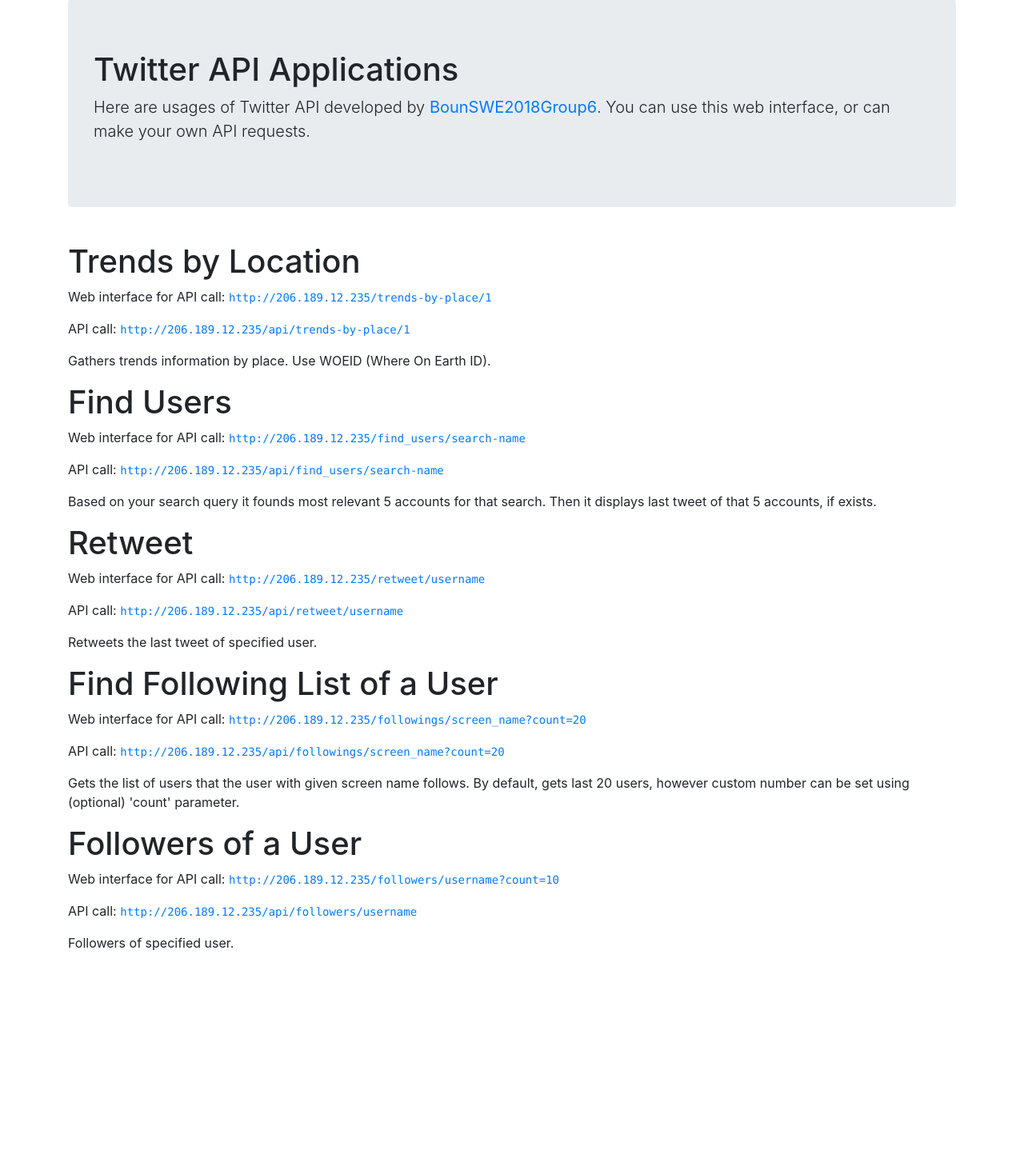
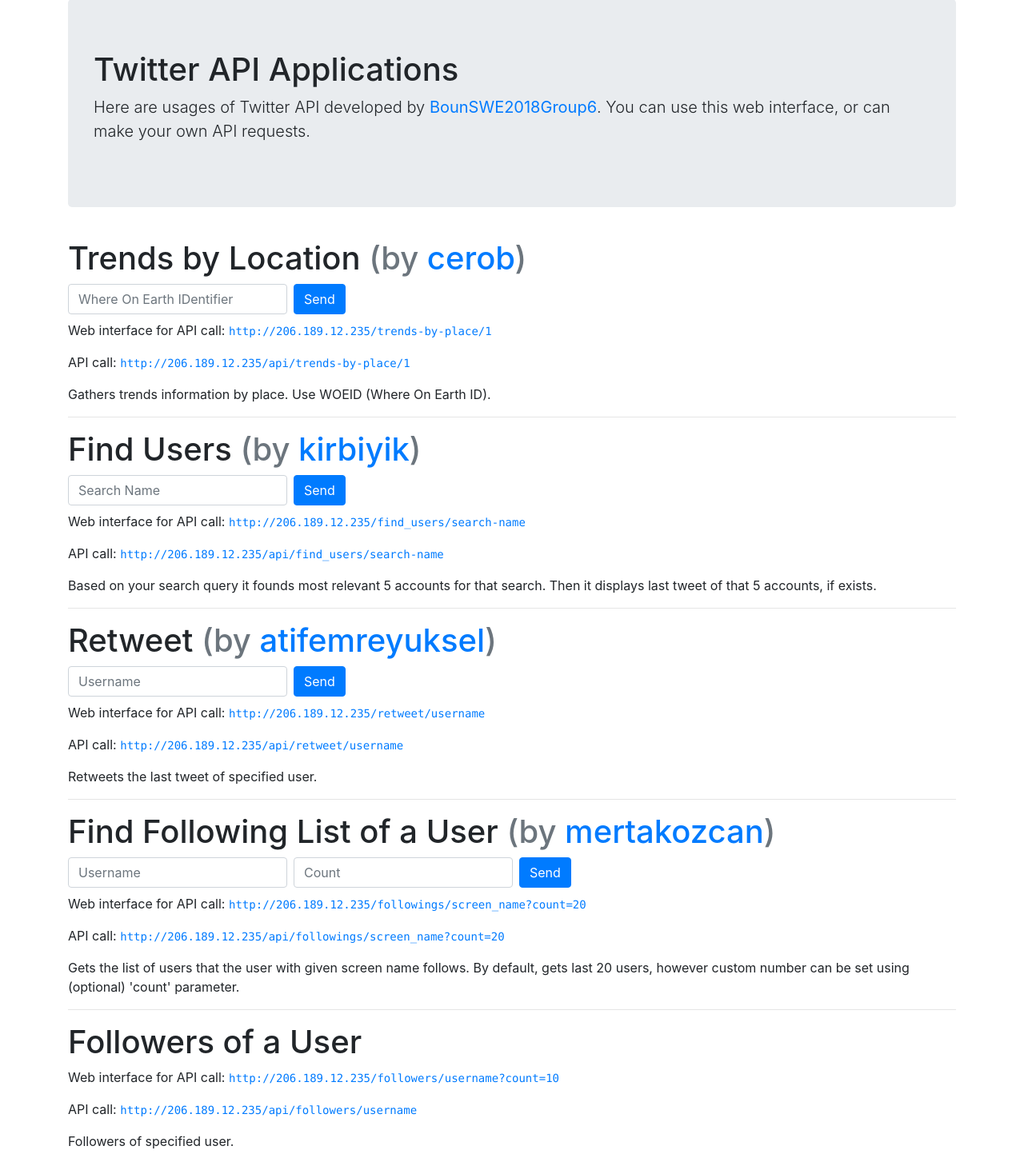
Before and after one commit to bounswe/bounswe2018group6, a Django app: page / in a window 1280 px wide. Shown: the part 91-1554 px from the top of the page at 80% size. Before the commit the page ends 1280 px from the top, so only its background shows below. Run offline with Django 3.2, Linux system fonts and the light colour scheme; some libraries are stand-ins or nearby versions.

Commit message:
Add TextInput HTML elements, OnInput URL formation using Javascript, developer names&links next to API titles, horizontal rules between API parts.

```diff
--- a/hw_twitterapi/twitterapiapp/templates/twitterapiapp/main_page.html
+++ b/hw_twitterapi/twitterapiapp/templates/twitterapiapp/main_page.html
@@ -1,34 +1,59 @@
 {% extends "twitterapiapp/base.html" %}
 
 {% block content %}
+
     <div class="jumbotron">
-            <h1>Twitter API Applications</h1>
-            <p class="lead">Here are usages of Twitter API developed by <strong><a href="<a href="https://github.com/bounswe/bounswe2018group6">BounSWE2018Group6</a></strong>. You can use this web interface, or can make your own API requests.</p>
+        <h1>Twitter API Applications</h1>
+        <p class="lead">Here are usages of Twitter API developed by <strong><a href="https://github.com/bounswe/bounswe2018group6">BounSWE2018Group6</a></strong>. You can use this web interface, or can make your own API requests.</p>
     </div>
 
 <div class="py-2">
 
-        <h1 class="mt-1">Trends by Location</h1>
-        <p>Web interface for API call: <code><a href="http://206.189.12.235/trends-by-place/1">http://206.189.12.235/trends-by-place/1</a></code></p>
-        <p>API call: <code><a href="http://206.189.12.235/api/trends-by-place/1">http://206.189.12.235/api/trends-by-place/1</a></code></p>
+        <h1 class="">Trends by Location <span class="text-muted">(by <a href="https://github.com/cerob">cerob</a>)</span></h1>
+        <div class="form-inline my-2">
+            <input class="form-control" type="text" placeholder="Where On Earth IDentifier" id="trendsByLocation_woeid">
+            <button class="btn btn-primary ml-2" data-url="" id="trendsByLocation_send">Send</button>
+        </div>
+        <p>Web interface for API call: <code><a href="http://206.189.12.235/trends-by-place/1" id="trendsByLocation_web">http://206.189.12.235/trends-by-place/1</a></code></p>
+        <p>API call: <code><a href="http://206.189.12.235/api/trends-by-place/1" id="trendsByLocation_api">http://206.189.12.235/api/trends-by-place/1</a></code></p>
         <p>Gathers trends information by place. Use WOEID (Where On Earth ID).</p>
 
-        <h1 class="mt-1">Find Users</h1>
-        <p>Web interface for API call: <code><a href="http://206.189.12.235/find_users/search-name">http://206.189.12.235/find_users/search-name</a></code></p>
-        <p>API call: <code><a href="http://206.189.12.235/api/find_users/search-name">http://206.189.12.235/api/find_users/search-name</a></code></p>
+        <hr>
+
+        <h1 class="mt-1">Find Users <span class="text-muted">(by <a href="https://github.com/kirbiyik">kirbiyik</a>)</span></h1>
+        <div class="form-inline my-2">
+            <input class="form-control" type="text" placeholder="Search Name" id="findUsers_searchName">
+            <button class="btn btn-primary ml-2" data-url="" id="findUsers_send">Send</button>
+        </div>
+        <p>Web interface for API call: <code><a href="http://206.189.12.235/find_users/search-name" id="findUsers_web">http://206.189.12.235/find_users/search-name</a></code></p>
+        <p>API call: <code><a href="http://206.189.12.235/api/find_users/search-name" id="findUsers_api">http://206.189.12.235/api/find_users/search-name</a></code></p>
         <p>Based on your search query it founds most relevant 5 accounts for that search. Then it displays last
         tweet of that 5 accounts, if exists.</p>
 
-        <h1 class="mt-1">Retweet</h1>
-        <p>Web interface for API call: <code><a href="http://206.189.12.235/retweet/username">http://206.189.12.235/retweet/username</a></code></p>
-        <p>API call: <code><a href="http://206.189.12.235/api/retweet/username">http://206.189.12.235/api/retweet/username</a></code></p>
+        <hr>
+
+        <h1 class="mt-1">Retweet <span class="text-muted">(by <a href="https://github.com/atifemreyuksel">atifemreyuksel</a>)</span></h1>
+        <div class="form-inline my-2">
+            <input class="form-control" type="text" placeholder="Username" id="retweet_username">
+            <button class="btn btn-primary ml-2" data-url="" id="retweet_send">Send</button>
+        </div>
+        <p>Web interface for API call: <code><a href="http://206.189.12.235/retweet/username" id="retweet_web">http://206.189.12.235/retweet/username</a></code></p>
+        <p>API call: <code><a href="http://206.189.12.235/api/retweet/username" id="retweet_api">http://206.189.12.235/api/retweet/username</a></code></p>
         <p>Retweets the last tweet of specified user.</p>
 
-        <h1 class="mt-1">Find Following List of a User</h1>
-        <p>Web interface for API call: <code><a href="http://206.189.12.235/followings/screen_name?count=20">http://206.189.12.235/followings/screen_name?count=20</a></code></p>
-        <p>API call: <code><a href="http://206.189.12.235/api/followings/screen_name?count=20">http://206.189.12.235/api/followings/screen_name?count=20</a></code></p>
+        <hr>
+
+        <h1 class="mt-1">Find Following List of a User <span class="text-muted">(by <a href="https://github.com/mertakozcan">mertakozcan</a>)</span></h1>
+        <div class="form-inline my-2">
+            <input class="form-control" type="text" placeholder="Username" id="followings_username">
+            <input class="form-control ml-2" type="text" placeholder="Count" id="followings_count">
+            <button class="btn btn-primary ml-2" data-url="" id="followings_send">Send</button>
+        </div>
+        <p>Web interface for API call: <code><a href="http://206.189.12.235/followings/screen_name?count=20" id="followings_web">http://206.189.12.235/followings/screen_name?count=20</a></code></p>
+        <p>API call: <code><a href="http://206.189.12.235/api/followings/screen_name?count=20" id="followings_api">http://206.189.12.235/api/followings/screen_name?count=20</a></code></p>
         <p>Gets the list of users that the user with given screen name follows. By default, gets last 20 users, however custom number can be set using (optional) 'count' parameter.</p>
 
+        <hr>
 
         <h1 class="mt-1">Followers of a User</h1>
         <p>Web interface for API call: <code><a href="http://206.189.12.235/followers/username?count=10">http://206.189.12.235/followers/username?count=10</a></code></p>
@@ -37,4 +62,89 @@
 
     </div>
 
+    <script>
+        var address_root = "http://206.189.12.235/";
+        var address_api_ext = "api/";
+        var address_dict = {
+            "trendsByLocation": "trends-by-place/",
+            "findUsers": "find_users/",
+            "retweet": "retweet/",
+            "followings_username": "followings/"
+        };
+
+        onload = function() {
+
+            // trendsByLocation
+            trendsByLocation_woeid = document.getElementById('trendsByLocation_woeid');
+            trendsByLocation_send = document.getElementById('trendsByLocation_send');
+            trendsByLocation_woeid.addEventListener("input", function() {
+                var newVal = trendsByLocation_woeid.value;
+                changeURIs('trendsByLocation', newVal);
+                trendsByLocation_send.setAttribute('data-url', newVal);
+            });
+            trendsByLocation_send.addEventListener('click', function() {
+                window.open(getWebAddress("trendsByLocation") + trendsByLocation_send.getAttribute('data-url'));
+            });
+
+            // findUsers
+            findUsers_searchName = document.getElementById('findUsers_searchName');
+            findUsers_send = document.getElementById('findUsers_send');
+            findUsers_searchName.addEventListener("input", function() {
+                var newVal = findUsers_searchName.value;
+                changeURIs('findUsers', newVal);
+                findUsers_send.setAttribute('data-url', newVal);
+            });
+            findUsers_send.addEventListener("click", function() {
+                window.open(getWebAddress("findUsers") + findUsers_send.getAttribute('data-url'));
+            });
+
+            // retweet
+            retweet_username = document.getElementById('retweet_username');
+            retweet_send = document.getElementById('retweet_send');
+            retweet_username.addEventListener("input", function() {
+                var newVal = retweet_username.value;
+                changeURIs('retweet', newVal);
+                retweet_send.setAttribute('data-url', newVal);
+            });
+            retweet_send.addEventListener("click", function() {
+                window.open(getWebAddress("retweet") + retweet_send.getAttribute('data-url'));
+            });
+
+            // followings
+            followings_username = document.getElementById('followings_username');
+            followings_count = document.getElementById('followings_count');
+            followings_send = document.getElementById('followings_send');
+            followings_username.addEventListener("input", function() {
+                var newVal = followings_username.value + '?count=' + followings_count.value;
+                changeURIs('followings', newVal);
+                followings_send.setAttribute('data-url', newVal);
+            });
+            followings_send.addEventListener("click", function() {
+                window.open(getWebAddress("followings") + followings_send.getAttribute('data-url'));
+            });
+
+        };
+
+        // Changes link attributes and texts
+        changeURIs = function(id, input) {
+            console.log("changed");
+            var web = document.getElementById(id + "_web");
+            var api = document.getElementById(id + "_api");
+            var web_address = getWebAddress(id) + input;
+            var api_address = getApiAddress(id) + input;
+
+            web.innerHTML = web_address;
+            api.innerHTML = api_address;
+            web.href = web_address;
+            api.href = api_address;
+        };
+
+        getWebAddress = function(id) {
+            return address_root + address_dict[id];
+        };
+
+        getApiAddress = function(id) {
+            return address_root + address_api_ext + address_dict[id];
+        };
+    </script>
 {% endblock %}
```
